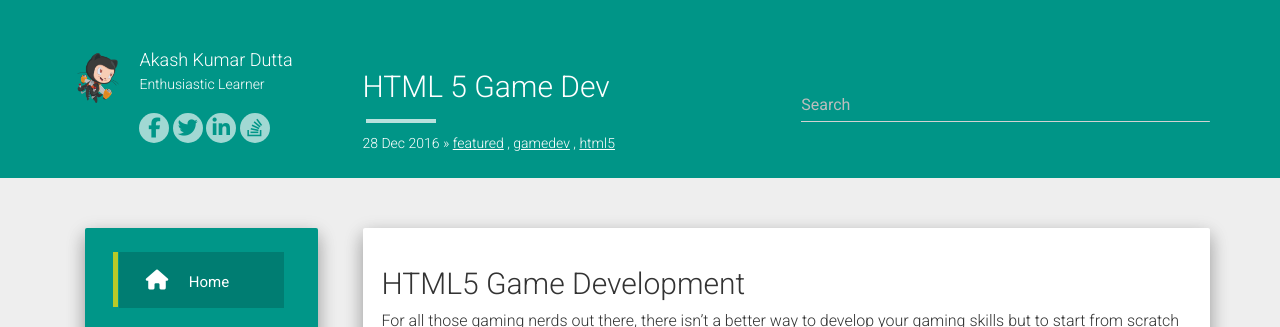
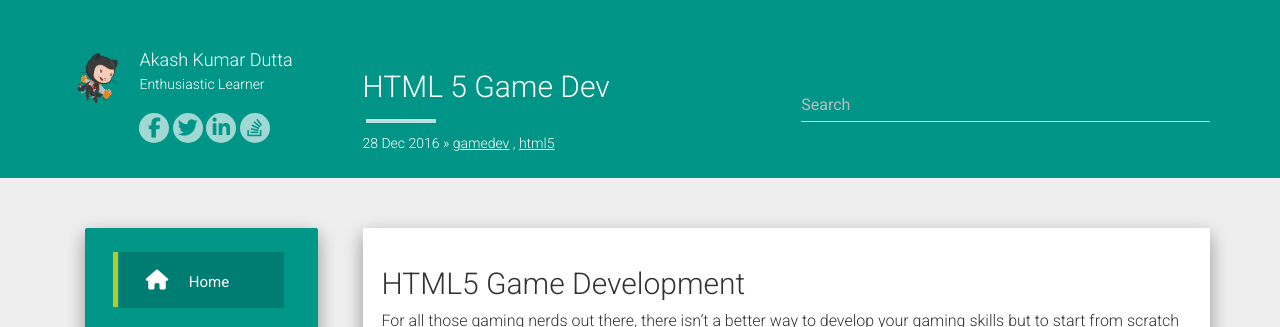
Before and after one commit to AkashKrDutta/AkashKrDutta.github.io, a Jekyll site: the page built from _posts/2016-12-28-HTML5 gamedev.md, in a window 1280 px wide. Shown: the top 327 px of the page. Built offline with Jekyll 4.4.1, drawn with Linux system fonts in a browser that asks for light colours; nearby versions of some CDN libraries; comment, search, counter and statistics services are not loaded.

Commit message:
Update 2016-12-28-HTML5 gamedev.md

```diff
--- a/_posts/2016-12-28-HTML5 gamedev.md
+++ b/_posts/2016-12-28-HTML5 gamedev.md
@@ -3,11 +3,7 @@
 title: HTML 5 Game Dev
 comments: true
 description: For all those gaming nerds out there, there isn’t a better way to develop your gaming skills but to start from scratch of how a game works and to build your own one!
-tag:
-  - gamedev
-  - html5
 categories:
-  - featured
   - gamedev
   - html5
 ---
```
